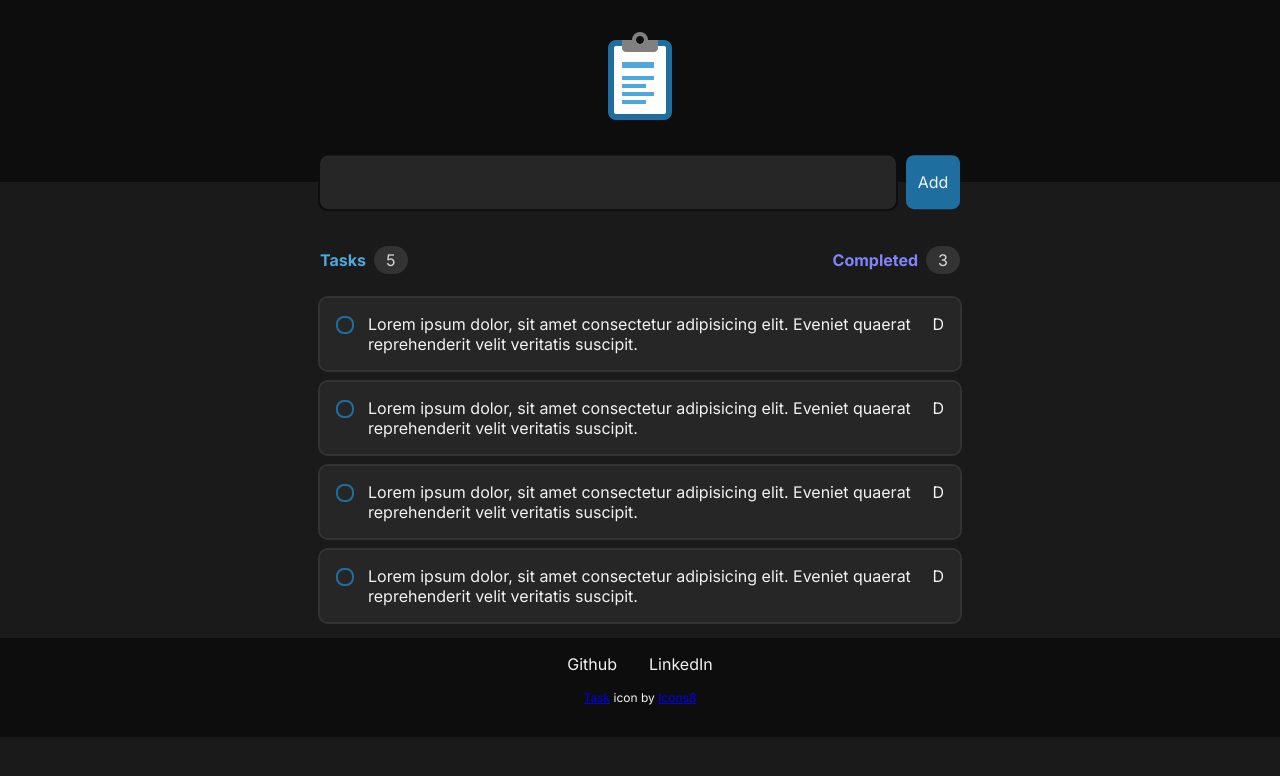
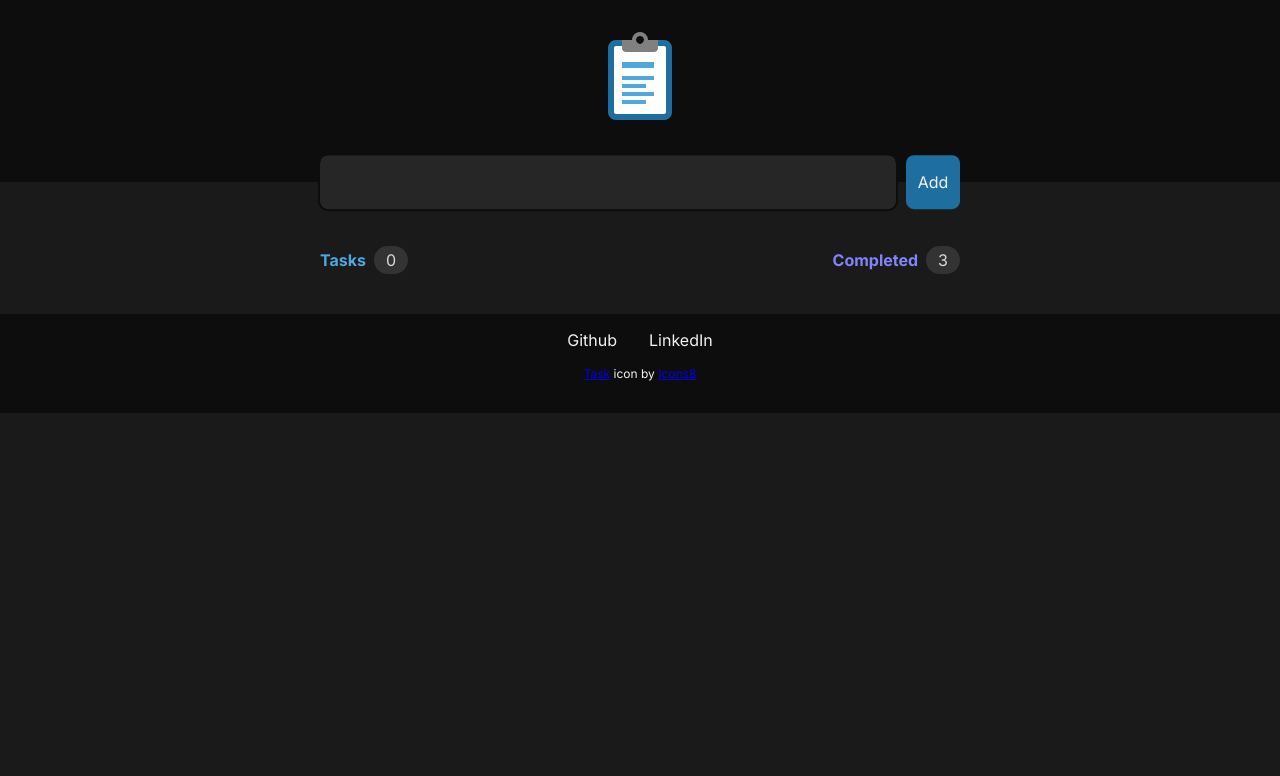
Before and after one commit to PERicci/Task-Manager, a React (Vite) app: page / in a window 1280 px wide. Shown: the top 776 px of the page. Built offline with nearby package versions, Linux system fonts and the light colour scheme.

Commit message:
Features added: Add Task and Task Counter

```diff
--- a/src/App.tsx
+++ b/src/App.tsx
@@ -3,14 +3,21 @@ import { TaskList } from "./components/TaskList";
 import { TaskCounter } from "./components/TaskCounter";
 import { Header } from "./components/Header";
 import { Footer } from "./components/Footer";
+import { useState } from "react";
 
 export function App() {
+  const [taskToAdd, setTaskToAdd] = useState({});
+  const [taskListCounter, setTaskListCounter] = useState(0);
+
   return (
     <>
-      <Header />
+      <Header onTaskToAdd={setTaskToAdd} />
       <main>
-        <TaskCounter />
-        <TaskList />
+        <TaskCounter taskListCounter={taskListCounter}/>
+        <TaskList
+          taskToAdd={taskToAdd}
+          onTaskListCounter={setTaskListCounter}
+        />
       </main>
       <Footer />
     </>
--- a/src/components/Header.tsx
+++ b/src/components/Header.tsx
@@ -1,13 +1,42 @@
+import React, { useState } from "react";
 import haederLogo from "../assets/headerLogo.png";
-import styles from "./Header.module.css"
+import styles from "./Header.module.css";
 
-export function Header() {
+export function Header({ onTaskToAdd }) {
+  const [taskContentToAdd, setTaskContentToAdd] = useState("");
+
+  function handleInput(event) {
+    setTaskContentToAdd(event.target.value);
+  }
+
+  function handleSendTaskToAdd() {
+    if (taskContentToAdd !== "") {
+      const dateToKey = String(new Date()).replace(/\s+/g, "");
+      const firstAndLastLetterFromContent =
+        taskContentToAdd.charAt(0) + taskContentToAdd.slice(-1);
+      const key = firstAndLastLetterFromContent + dateToKey;
+
+      const taskToAdd = {
+        key: key,
+        content: taskContentToAdd,
+        isDone: false,
+      };
+      onTaskToAdd(taskToAdd);
+    }
+  }
+
   return (
     <header className={styles.header}>
       <img className={styles.headerLogo} src={haederLogo} alt="clipboard" />
       <div className={styles.addTaskField}>
-        <textarea className={styles.addTaskContent} name="" id=""></textarea>
-        <button className={styles.addTaskButton}>Add</button>
+        <textarea
+          className={styles.addTaskContent}
+          onInput={handleInput}
+          required
+        ></textarea>
+        <button className={styles.addTaskButton} onClick={handleSendTaskToAdd}>
+          Add
+        </button>
       </div>
     </header>
   );
--- a/src/components/Task.tsx
+++ b/src/components/Task.tsx
@@ -1,14 +1,15 @@
 import styles from "./Task.module.css";
 
-export function Task() {
-  const id = "test";
-
+export function Task({ content, isDone }) {
   return (
     <li className={styles.taskItem}>
       <label className={styles.taskLabel}>
-        Lorem ipsum dolor, sit amet consectetur adipisicing elit. Eveniet
-        quaerat reprehenderit velit veritatis suscipit.
-        <input className={styles.taskHiddenCheck} type="checkbox" id={id} />
+        {content}
+        <input
+          className={styles.taskHiddenCheck}
+          type="checkbox"
+          defaultChecked={isDone}
+        />
         <span className={styles.taskVisibleCheck}></span>
       </label>
       <div className={styles.deleteTask}>D</div>
--- a/src/components/TaskCounter.tsx
+++ b/src/components/TaskCounter.tsx
@@ -1,11 +1,12 @@
 import styles from "./TaskCounter.module.css";
 
-export function TaskCounter() {
+export function TaskCounter({taskListCounter}) {
+
   return (
     <div className={styles.taskCounter}>
       <div className={styles.allTasks}>
         <div className={styles.allTasksLabel}>Tasks</div>
-        <div className={styles.tasksAmount}>5</div>
+        <div className={styles.tasksAmount}>{taskListCounter}</div>
       </div>
       <div className={styles.completedTasks}>
         <div className={styles.completedTasksLabel}>Completed</div>
--- a/src/components/TaskList.tsx
+++ b/src/components/TaskList.tsx
@@ -1,13 +1,27 @@
-import { Task } from "./Task"
-import styles from "./TaskList.module.css"
+import { useEffect, useState } from "react";
+import { Task } from "./Task";
+import styles from "./TaskList.module.css";
 
-export function TaskList() {
+export function TaskList({ taskToAdd, onTaskListCounter }) {
+  const [tasks, setTasks] = useState([]);
+
+  useEffect(addTask, [taskToAdd]);
+
+  function addTask() {
+    if (Object.keys(taskToAdd).length !== 0) {
+      const newTaskList = [...tasks, taskToAdd]
+      setTasks(newTaskList);
+      onTaskListCounter(newTaskList.length)
+    }
+  }
+
   return (
     <ul className={styles.taskList}>
-      <Task />
-      <Task />
-      <Task />
-      <Task />
+      {tasks.map((task) => {
+        return (
+          <Task key={task.key} content={task.content} isDone={task.isDone} />
+        );
+      })}
     </ul>
-  )
+  );
 }
```
